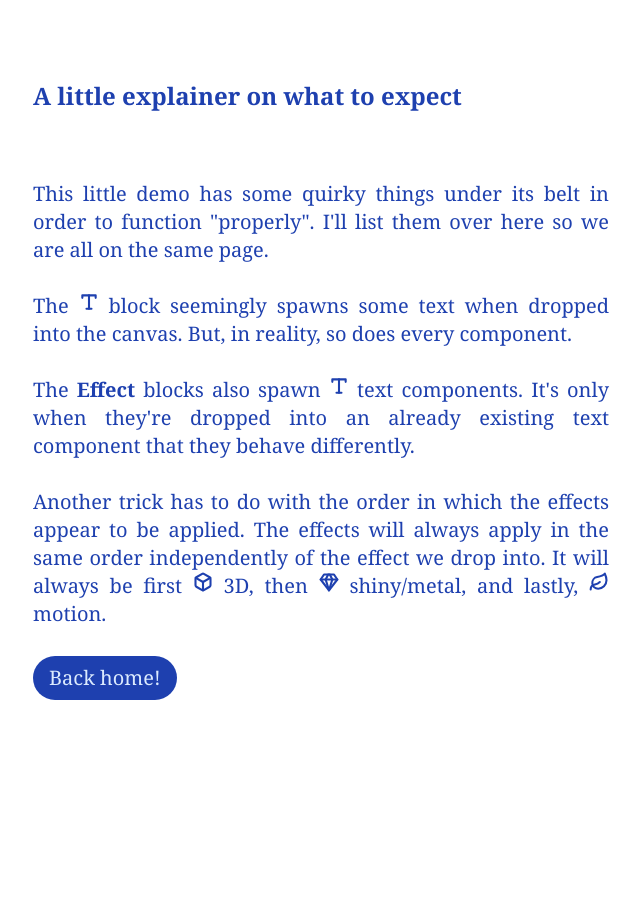
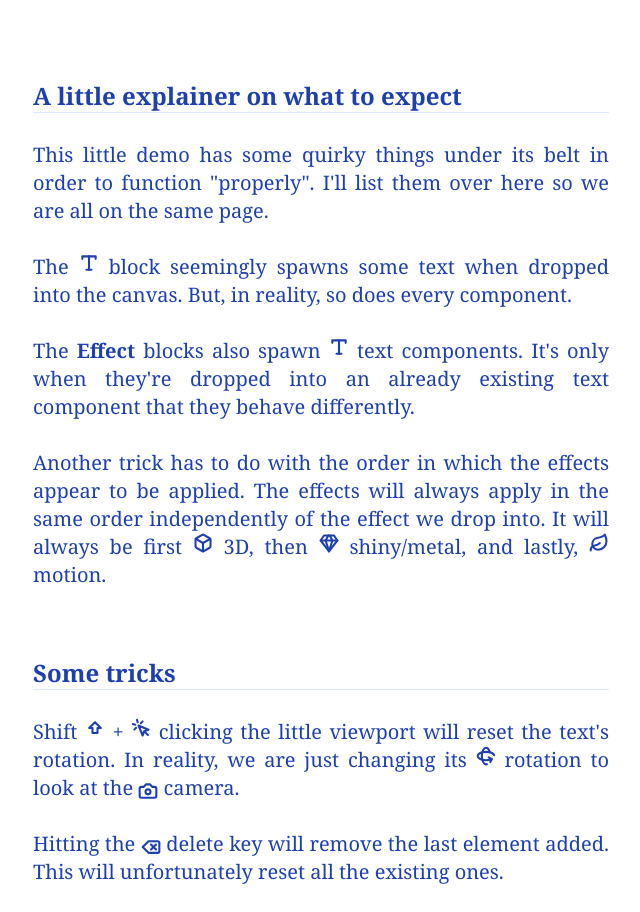
Before and after one commit to jesi-rgb/butter-demo, a Next.js app: page /about in a window 1280 px wide. Shown: the top 912 px of the page, without its empty margins (319-959 px from the left). Before the commit the page ends 800 px from the top, so only its background shows below. Built offline with nearby package versions, Linux system fonts and the light colour scheme.

Commit message:
more explainers!

```diff
--- a/src/pages/about.js
+++ b/src/pages/about.js
@@ -1,11 +1,24 @@
 /* eslint-disable @next/next/no-html-link-for-pages */
-import { Box, Gem, Leaf, Type } from "lucide-react";
+import {
+  ArrowBigUp,
+  Box,
+  Camera,
+  CircleDot,
+  CircleDotIcon,
+  Delete,
+  Gem,
+  Leaf,
+  MousePointerClick,
+  Rotate3d,
+  Type,
+} from "lucide-react";
+import { DotScreenShader } from "three-stdlib";
 
 export default function About() {
   return (
     <>
       <div className="mx-auto max-w-xl text-justify font-serif text-xl my-20 text-blue-800 flex flex-col space-y-7">
-        <h1 className="text-2xl font-bold font-serif mb-10">
+        <h1 className="text-2xl border-b border-blue-100 font-bold font-serif">
           A little explainer on what to expect
         </h1>
         <p>
@@ -46,6 +59,37 @@ export default function About() {
           </span>{" "}
           motion.
         </p>
+        <h2 className="text-2xl pt-10 border-b border-blue-100 font-bold font-serif mb-10">
+          Some tricks
+        </h2>
+        <p>
+          Shift{" "}
+          <span className="inline-block align-text-top">
+            <ArrowBigUp size={20} strokeWidth={2.5} />
+          </span>{" "}
+          +{" "}
+          <span className="inline-block align-text-top">
+            <MousePointerClick size={20} strokeWidth={2.5} />
+          </span>{" "}
+          clicking the little viewport will reset the text&apos;s rotation. In
+          reality, we are just changing its{" "}
+          <span className="inline-block align-text-top">
+            <Rotate3d size={20} strokeWidth={2.5} />
+          </span>{" "}
+          rotation to look at the{" "}
+          <span className="inline-block align-text-bottom">
+            <Camera size={20} strokeWidth={2.5} />
+          </span>{" "}
+          camera.
+        </p>
+        <p>
+          Hitting the{" "}
+          <span className="inline-block align-text-bottom">
+            <Delete size={20} strokeWidth={2.5} />
+          </span>{" "}
+          delete key will remove the last element added. This will unfortunately
+          reset all the existing ones.
+        </p>
         <div>
           <a href="/">
             <button
```
